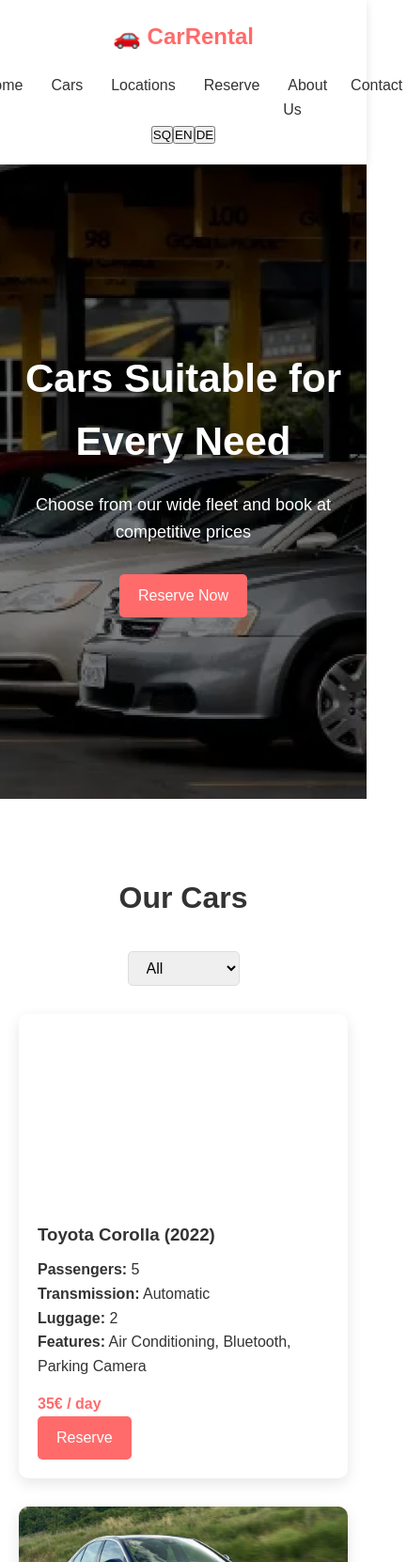
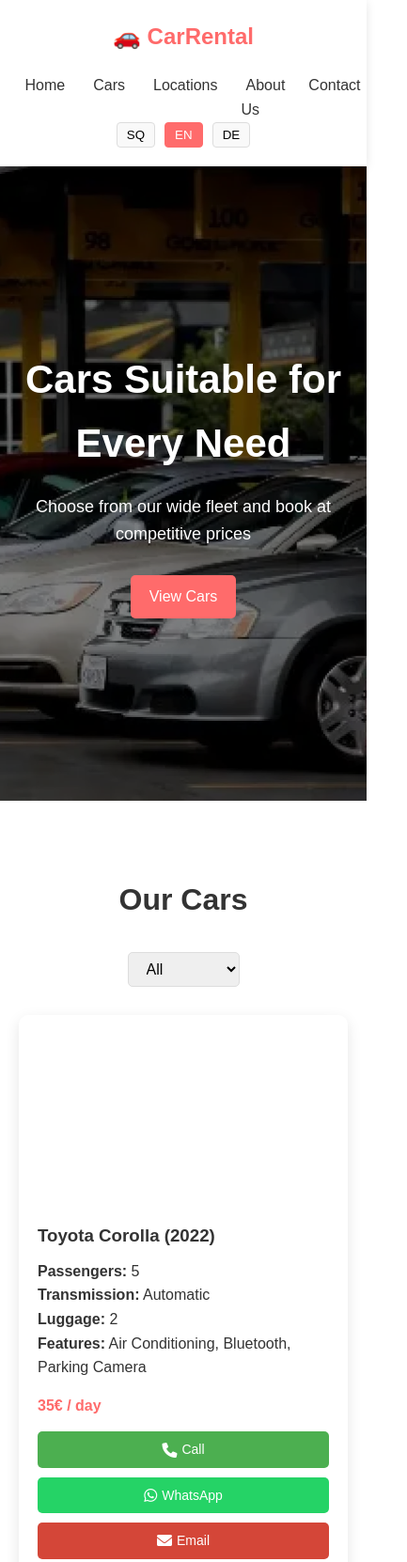
Before and after one commit to Arlindo536/CarRental, a plain HTML site: page index.html in a window 390 px wide. Shown: the top 1662 px of the page at 94% size, 433 px wide, since content can reach past the window. Drawn offline with Linux system fonts and the light colour scheme; some packages are replaced by stand-ins of ours.

Commit message:
Updating main page

```diff
--- a/index.html
+++ b/index.html
@@ -5,6 +5,7 @@
     <meta name="viewport" content="width=device-width, initial-scale=1.0">
     <title>CarRental - Marrja me qira të makinave</title>
     <link rel="stylesheet" href="styles.css">
+    <link rel="stylesheet" href="https://cdnjs.cloudflare.com/ajax/libs/font-awesome/6.0.0-beta3/css/all.min.css">
     <script src="https://maps.googleapis.com/maps/api/js?key=YOUR_API_KEY&callback=initMap" defer></script>
 </head>
 <body>
@@ -19,7 +20,6 @@
                     <li><a href="#home" data-i18n="nav_home">Kryefaqja</a></li>
                     <li><a href="#cars" data-i18n="nav_cars">Makinat</a></li>
                     <li><a href="#locations" data-i18n="nav_locations">Lokacionet</a></li>
-                    <li><a href="#reservation" data-i18n="nav_reservation">Rezervo</a></li>
                     <li><a href="#about" data-i18n="nav_about">Rreth Nesh</a></li>
                     <li><a href="#contact" data-i18n="nav_contact">Kontakt</a></li>
                 </ul>
@@ -34,7 +34,7 @@
             <div class="hero-content">
                 <h2 data-i18n="hero_title">Makina të Përshtatshme për Çdo Nevojë</h2>
                 <p data-i18n="hero_subtitle">Zgjidhni nga flota jonë e gjerë dhe rezervoni me çmime konkurruese</p>
-                <a href="#reservation" class="btn" data-i18n="hero_button">Rezervo Tani</a>
+                <a href="#cars" class="btn" data-i18n="hero_button">Shiko Makinat</a>
             </div>
         </div>
     </section>
@@ -68,52 +68,15 @@
             <div class="location-list">
                 <div class="location-item">
                     <h3>Tiranë</h3>
-                    <p>Rruga e ..., Nr. 23, Tiranë</p>
+                    <p>Rruga e Durrësit, Nr. 23, Tiranë</p>
                     <p><span data-i18n="location_hours">Orari</span>: 08:00 - 20:00, E Hënë - E Dielë</p>
                 </div>
-
+                <div class="location-item">
+                    <h3>Aeroporti i Tiranës</h3>
+                    <p>Terminali i Mbërritjeve, Rinas</p>
+                    <p><span data-i18n="location_hours">Orari</span>: 24/7</p>
+                </div>
             </div>
-        </div>
-    </section>
-
-    <!-- Reservation Section -->
-    <section id="reservation" class="reservation-section">
-        <div class="container">
-            <h2 data-i18n="reservation_title">Rezervo Tani</h2>
-            <form id="reservation-form">
-                <div class="form-group">
-                    <label for="pickup-location" data-i18n="pickup_location">Lokacioni i Marrjes</label>
-                    <select id="pickup-location" required>
-                        <option value="" data-i18n="select_location">Zgjidhni lokacionin</option>
-                        <option value="qender">Qendra Tiranë</option>
-                        <option value="aeroport">Aeroporti i Tiranës</option>
-                    </select>
-                </div>
-                <div class="form-group">
-                    <label for="pickup-date" data-i18n="pickup_date">Data e Marrjes</label>
-                    <input type="date" id="pickup-date" required>
-                </div>
-                <div class="form-group">
-                    <label for="pickup-time" data-i18n="pickup_time">Ora e Marrjes</label>
-                    <input type="time" id="pickup-time" required>
-                </div>
-                <div class="form-group">
-                    <label for="return-date" data-i18n="return_date">Data e Dorëzimit</label>
-                    <input type="date" id="return-date" required>
-                </div>
-                <div class="form-group">
-                    <label for="return-time" data-i18n="return_time">Ora e Dorëzimit</label>
-                    <input type="time" id="return-time" required>
-                </div>
-                <div class="form-group">
-                    <label for="selected-car" data-i18n="select_car">Zgjidhni Makinën</label>
-                    <select id="selected-car" required>
-                        <option value="" data-i18n="select_car">Zgjidhni makinën</option>
-                        <!-- Car options will be populated with JavaScript -->
-                    </select>
-                </div>
-                <button type="submit" class="btn" data-i18n="continue_reservation">Vazhdo me Rezervimin</button>
-            </form>
         </div>
     </section>
 
@@ -148,11 +111,15 @@
             <div class="contact-info">
                 <div class="contact-item">
                     <h3 data-i18n="contact_phone">Telefon</h3>
-                    <p>+355 69 123 4567</p>
+                    <p><a href="tel:+355 69 123 4567">+355 69 123 4567</a></p>
                 </div>
                 <div class="contact-item">
                     <h3 data-i18n="contact_email">Email</h3>
-                    <p>info@carrental.al</p>
+                    <p><a href="mailto:info@carrental.al">info@carrental.al</a></p>
+                </div>
+                <div class="contact-item">
+                    <h3>WhatsApp</h3>
+                    <p><a href="https://wa.me/355691234567" target="_blank">+355 69 123 4567</a></p>
                 </div>
                 <div class="contact-item">
                     <h3 data-i18n="contact_social">Rrjete Sociale</h3>
--- a/language.js
+++ b/language.js
@@ -4,12 +4,11 @@ const translations = {
         'nav_home': 'Kryefaqja',
         'nav_cars': 'Makinat',
         'nav_locations': 'Lokacionet',
-        'nav_reservation': 'Rezervo',
         'nav_about': 'Rreth Nesh',
         'nav_contact': 'Kontakt',
         'hero_title': 'Makina të Përshtatshme për Çdo Nevojë',
         'hero_subtitle': 'Zgjidhni nga flota jonë e gjerë dhe rezervoni me çmime konkurruese',
-        'hero_button': 'Rezervo Tani',
+        'hero_button': 'Shiko Makinat',
         'cars_title': 'Prezantimi i Makinave',
         'car_filter_all': 'Të gjitha',
         'car_filter_economy': 'Ekonomik',
@@ -21,18 +20,12 @@ const translations = {
         'car_luggage': 'Valixhe',
         'car_features': 'Veçori',
         'car_price_day': '€ / ditë',
-        'car_reserve': 'Rezervo',
+        'contact_us': 'Na Kontaktoni',
+        'call_us': 'Telefono',
+        'whatsapp_us': 'WhatsApp',
+        'email_us': 'Email',
         'locations_title': 'Lokacionet Tona',
         'location_hours': 'Orari',
-        'reservation_title': 'Rezervo Tani',
-        'pickup_location': 'Lokacioni i Marrjes',
-        'pickup_date': 'Data e Marrjes',
-        'pickup_time': 'Ora e Marrjes',
-        'return_date': 'Data e Dorëzimit',
-        'return_time': 'Ora e Dorëzimit',
-        'select_car': 'Zgjidhni Makinën',
-        'select_location': 'Zgjidhni lokacionin',
-        'continue_reservation': 'Vazhdo me Rezervimin',
         'about_title': 'Rreth Nesh',
         'about_history': 'Historia Jonë',
         'about_history_text': 'CarRental është një platformë moderne për marrjen me qira të makinave, e ndërtuar për të ofruar një përvojë të thjeshtë dhe të shpejtë. Ne kemi filluar aktivitetin tonë në vitin 2018 me një flotë të vogël prej 5 makinash dhe tani kemi arritur të zgjerojmë flotën tonë në më shumë se 50 makina.',
@@ -42,6 +35,7 @@ const translations = {
         'contact_title': 'Na Kontaktoni',
         'contact_phone': 'Telefon',
         'contact_email': 'Email',
+        'contact_whatsapp': 'WhatsApp',
         'contact_social': 'Rrjete Sociale',
         'contact_message': 'Na Dërgoni një Mesazh',
         'contact_name': 'Emri',
@@ -49,19 +43,17 @@ const translations = {
         'contact_send': 'Dërgo',
         'footer_copyright': '© 2023 CarRental. Të gjitha të drejtat e rezervuara.',
         'no_cars_found': 'Nuk u gjetën makina që përputhen me kriteret e kërkimit.',
-        'reservation_success': 'Rezervimi juaj u pranua! Do t\'ju kontaktojmë së shpejti për konfirmimin.',
         'message_sent': 'Mesazhi juaj u dërgua! Do t\'ju kontaktojmë së shpejti.'
     },
     'en': { // English
         'nav_home': 'Home',
         'nav_cars': 'Cars',
         'nav_locations': 'Locations',
-        'nav_reservation': 'Reserve',
         'nav_about': 'About Us',
         'nav_contact': 'Contact',
         'hero_title': 'Cars Suitable for Every Need',
         'hero_subtitle': 'Choose from our wide fleet and book at competitive prices',
-        'hero_button': 'Reserve Now',
+        'hero_button': 'View Cars',
         'cars_title': 'Our Cars',
         'car_filter_all': 'All',
         'car_filter_economy': 'Economy',
@@ -73,18 +65,12 @@ const translations = {
         'car_luggage': 'Luggage',
         'car_features': 'Features',
         'car_price_day': '€ / day',
-        'car_reserve': 'Reserve',
+        'contact_us': 'Contact Us',
+        'call_us': 'Call',
+        'whatsapp_us': 'WhatsApp',
+        'email_us': 'Email',
         'locations_title': 'Our Locations',
         'location_hours': 'Hours',
-        'reservation_title': 'Reserve Now',
-        'pickup_location': 'Pickup Location',
-        'pickup_date': 'Pickup Date',
-        'pickup_time': 'Pickup Time',
-        'return_date': 'Return Date',
-        'return_time': 'Return Time',
-        'select_car': 'Select Car',
-        'select_location': 'Select location',
-        'continue_reservation': 'Continue with Reservation',
         'about_title': 'About Us',
         'about_history': 'Our History',
         'about_history_text': 'CarRental is a modern platform for car rental, built to provide a simple and fast experience. We started our activity in 2018 with a small fleet of 5 cars and now we have managed to expand our fleet to more than 50 cars.',
@@ -94,6 +80,7 @@ const translations = {
         'contact_title': 'Contact Us',
         'contact_phone': 'Phone',
         'contact_email': 'Email',
+        'contact_whatsapp': 'WhatsApp',
         'contact_social': 'Social Networks',
         'contact_message': 'Send Us a Message',
         'contact_name': 'Name',
@@ -101,19 +88,17 @@ const translations = {
         'contact_send': 'Send',
         'footer_copyright': '© 2023 CarRental. All rights reserved.',
         'no_cars_found': 'No cars found matching the search criteria.',
-        'reservation_success': 'Your reservation has been accepted! We will contact you soon for confirmation.',
         'message_sent': 'Your message has been sent! We will contact you soon.'
     },
     'de': { // German
         'nav_home': 'Startseite',
         'nav_cars': 'Autos',
         'nav_locations': 'Standorte',
-        'nav_reservation': 'Reservieren',
         'nav_about': 'Über Uns',
         'nav_contact': 'Kontakt',
         'hero_title': 'Fahrzeuge für jeden Bedarf',
         'hero_subtitle': 'Wählen Sie aus unserer großen Flotte und buchen Sie zu wettbewerbsfähigen Preisen',
-        'hero_button': 'Jetzt Reservieren',
+        'hero_button': 'Autos Ansehen',
         'cars_title': 'Unsere Autos',
         'car_filter_all': 'Alle',
         'car_filter_economy': 'Wirtschaft',
@@ -125,18 +110,12 @@ const translations = {
         'car_luggage': 'Gepäck',
         'car_features': 'Funktionen',
         'car_price_day': '€ / Tag',
-        'car_reserve': 'Reservieren',
+        'contact_us': 'Kontaktieren Sie uns',
+        'call_us': 'Anrufen',
+        'whatsapp_us': 'WhatsApp',
+        'email_us': 'Email',
         'locations_title': 'Unsere Standorte',
         'location_hours': 'Öffnungszeiten',
-        'reservation_title': 'Jetzt Reservieren',
-        'pickup_location': 'Abholort',
-        'pickup_date': 'Abholdatum',
-        'pickup_time': 'Abholzeit',
-        'return_date': 'Rückgabedatum',
-        'return_time': 'Rückgabezeit',
-        'select_car': 'Auto Auswählen',
-        'select_location': 'Standort auswählen',
-        'continue_reservation': 'Mit Reservierung Fortfahren',
         'about_title': 'Über Uns',
         'about_history': 'Unsere Geschichte',
         'about_history_text': 'CarRental ist eine moderne Plattform für Autovermietungen, die entwickelt wurde, um ein einfaches und schnelles Erlebnis zu bieten. Wir haben unsere Tätigkeit im Jahr 2018 mit einer kleinen Flotte von 5 Autos begonnen und konnten unsere Flotte mittlerweile auf mehr als 50 Autos erweitern.',
@@ -146,6 +125,7 @@ const translations = {
         'contact_title': 'Kontaktieren Sie Uns',
         'contact_phone': 'Telefon',
         'contact_email': 'E-Mail',
+        'contact_whatsapp': 'WhatsApp',
         'contact_social': 'Soziale Netzwerke',
         'contact_message': 'Senden Sie uns eine Nachricht',
         'contact_name': 'Name',
@@ -153,7 +133,6 @@ const translations = {
         'contact_send': 'Senden',
         'footer_copyright': '© 2023 CarRental. Alle Rechte vorbehalten.',
         'no_cars_found': 'Keine Autos gefunden, die den Suchkriterien entsprechen.',
-        'reservation_success': 'Ihre Reservierung wurde angenommen! Wir werden Sie bald für die Bestätigung kontaktieren.',
         'message_sent': 'Ihre Nachricht wurde gesendet! Wir werden Sie bald kontaktieren.'
     }
 };
@@ -282,7 +261,9 @@ function displayCars(filter = '') {
         const translatedLuggage = translations[currentLanguage]['car_luggage'] || 'Luggage';
         const translatedFeatures = translations[currentLanguage]['car_features'] || 'Features';
         const translatedPriceDay = translations[currentLanguage]['car_price_day'] || '€ / day';
-        const translatedReserve = translations[currentLanguage]['car_reserve'] || 'Reserve';
+        const translatedCall = translations[currentLanguage]['call_us'] || 'Call';
+        const translatedWhatsApp = translations[currentLanguage]['whatsapp_us'] || 'WhatsApp';
+        const translatedEmail = translations[currentLanguage]['email_us'] || 'Email';
 
         // Get translated transmission type
         let transmissionText = car.transmission;
@@ -305,16 +286,14 @@ function displayCars(filter = '') {
                 <p><strong>${translatedLuggage}:</strong> ${car.luggage}</p>
                 <p><strong>${translatedFeatures}:</strong> ${translateFeatures(car.features, currentLanguage)}</p>
                 <p class="car-price">${car.price}${translatedPriceDay}</p>
-                <a href="#reservation" class="btn" data-car-id="${car.id}">${translatedReserve}</a>
+                <div class="contact-buttons">
+                    <a href="tel:${contactInfo.phone}" class="contact-btn phone-btn"><i class="fas fa-phone"></i> ${translatedCall}</a>
+                    <a href="https://wa.me/${contactInfo.whatsapp.replace(/\s+/g, '')}" class="contact-btn whatsapp-btn" target="_blank"><i class="fab fa-whatsapp"></i> ${translatedWhatsApp}</a>
+                    <a href="mailto:${contactInfo.email}?subject=Interes për ${car.name}&body=Përshëndetje, jam i interesuar për makinën ${car.name} me çmim ${car.price}€ / ditë. Ju lutem më kontaktoni për të diskutuar në detaje." class="contact-btn email-btn"><i class="fas fa-envelope"></i> ${translatedEmail}</a>
+                </div>
             </div>
         `;
         carsContainer.appendChild(carElement);
-
-        // Add event listener to reservation button
-        const reserveBtn = carElement.querySelector('.btn');
-        reserveBtn.addEventListener('click', function() {
-            document.getElementById('selected-car').value = car.id;
-        });
     });
 
     // If no cars match the filter
@@ -322,19 +301,6 @@ function displayCars(filter = '') {
         const noResultsMessage = translations[currentLanguage]['no_cars_found'] || 'No cars found matching the search criteria.';
         carsContainer.innerHTML = `<p>${noResultsMessage}</p>`;
     }
-
-    // Populate car options in reservation form
-    const carSelect = document.getElementById('selected-car');
-    const selectCarText = translations[currentLanguage]['select_car'] || 'Select Car';
-    const priceDay = translations[currentLanguage]['car_price_day'] || '€ / day';
-
-    carSelect.innerHTML = `<option value="">${selectCarText}</option>`;
-    cars.forEach(car => {
-        const option = document.createElement('option');
-        option.value = car.id;
-        option.textContent = `${car.name} (${car.price}${priceDay})`;
-        carSelect.appendChild(option);
-    });
 }
 
 // Helper function to translate car features
@@ -351,7 +317,11 @@ function translateFeatures(features, language) {
             'Sedilje Lëkure': 'Leather Seats',
             'Sensorë Parkimi': 'Parking Sensors',
             '4x4': '4x4',
-            'Kamera 360': '360 Camera'
+            'Kamera 360': '360 Camera',
+            'Android Auto': 'Android Auto',
+            'Autopilot': 'Autopilot',
+            'Kamerat': 'Cameras',
+            'Karikues': 'Charger'
         },
         'de': {
             'Klimë': 'Klimaanlage',
@@ -361,7 +331,11 @@ function translateFeatures(features, language) {
             'Sedilje Lëkure': 'Ledersitze',
             'Sensorë Parkimi': 'Parksensoren',
             '4x4': '4x4',
-            'Kamera 360': '360-Grad-Kamera'
+            'Kamera 360': '360-Grad-Kamera',
+            'Android Auto': 'Android Auto',
+            'Autopilot': 'Autopilot',
+            'Kamerat': 'Kameras',
+            'Karikues': 'Ladegerät'
         }
     };
 
--- a/script.js
+++ b/script.js
@@ -71,6 +71,79 @@ const cars = [
         price: 90,
         image: 'bmw-x5.jpg',
         features: ['Klimë', 'Navigacion', 'Sedilje Lëkure', 'Kamera 360']
+    },
+    // Additional cars
+    {
+        id: 7,
+        name: 'Audi A4',
+        type: 'luksoz',
+        year: 2022,
+        passengers: 5,
+        transmission: 'Automatike',
+        luggage: 3,
+        price: 70,
+        image: 'audi-a4.jpg',
+        features: ['Klimë', 'Navigacion', 'Sedilje Lëkure', 'Bluetooth']
+    },
+    {
+        id: 8,
+        name: 'Skoda Octavia',
+        type: 'ekonomik',
+        year: 2021,
+        passengers: 5,
+        transmission: 'Automatike',
+        luggage: 3,
+        price: 45,
+        image: 'skoda-octavia.jpg',
+        features: ['Klimë', 'Bluetooth', 'Android Auto']
+    },
+    {
+        id: 9,
+        name: 'Hyundai Tucson',
+        type: 'suv',
+        year: 2023,
+        passengers: 5,
+        transmission: 'Automatike',
+        luggage: 4,
+        price: 60,
+        image: 'hyundai-tucson.jpg',
+        features: ['Klimë', 'Bluetooth', 'Kamera Parkimi', 'Navigacion']
+    },
+    {
+        id: 10,
+        name: 'Renault Clio',
+        type: 'ekonomik',
+        year: 2022,
+        passengers: 5,
+        transmission: 'Manuale',
+        luggage: 2,
+        price: 32,
+        image: 'renault-clio.jpg',
+        features: ['Klimë', 'Bluetooth', 'Sensorë Parkimi']
+    },
+    {
+        id: 11,
+        name: 'Peugeot 3008',
+        type: 'suv',
+        year: 2022,
+        passengers: 5,
+        transmission: 'Automatike',
+        luggage: 4,
+        price: 55,
+        image: 'peugeot-3008.jpg',
+        features: ['Klimë', 'Navigacion', 'Bluetooth', 'Kamera Parkimi']
+    },
+    {
+        id: 12,
+        name: 'Tesla Model 3',
+        type: 'luksoz',
+        year: 2023,
+        passengers: 5,
+        transmission: 'Automatike',
+        luggage: 2,
+        price: 85,
+        image: 'tesla-model3.jpg',
+        features: ['Autopilot', 'Navigacion', 'Kamerat', 'Karikues']
     }
 ];
 
@@ -92,6 +165,13 @@ const locations = [
     }
 ];
 
+// Company contact info
+const contactInfo = {
+    phone: '+355 69 123 4567',
+    whatsapp: '+355 69 123 4567',
+    email: 'info@carrental.al'
+};
+
 // Initialize the application
 document.addEventListener('DOMContentLoaded', function() {
     // Display cars
@@ -99,9 +179,6 @@ document.addEventListener('DOMContentLoaded', function() {
 
     // Setup car filter
     document.getElementById('car-type').addEventListener('change', filterCars);
-
-    // Setup reservation form
-    setupReservationForm();
 
     // Initialize contact form
     setupContactForm();
@@ -128,75 +205,26 @@ function displayCars(filter = '') {
                 <p><strong>Valixhe:</strong> ${car.luggage}</p>
                 <p><strong>Veçori:</strong> ${car.features.join(', ')}</p>
                 <p class="car-price">${car.price}€ / ditë</p>
-                <a href="#reservation" class="btn" data-car-id="${car.id}">Rezervo</a>
+                <div class="contact-buttons">
+                    <a href="tel:${contactInfo.phone}" class="contact-btn phone-btn"><i class="fas fa-phone"></i> Telefono</a>
+                    <a href="https://wa.me/${contactInfo.whatsapp.replace(/\s+/g, '')}" class="contact-btn whatsapp-btn" target="_blank"><i class="fab fa-whatsapp"></i> WhatsApp</a>
+                    <a href="mailto:${contactInfo.email}?subject=Interes për ${car.name}&body=Përshëndetje, jam i interesuar për makinën ${car.name} me çmim ${car.price}€ / ditë. Ju lutem më kontaktoni për të diskutuar në detaje." class="contact-btn email-btn"><i class="fas fa-envelope"></i> Email</a>
+                </div>
             </div>
         `;
         carsContainer.appendChild(carElement);
-
-        // Add event listener to reservation button
-        const reserveBtn = carElement.querySelector('.btn');
-        reserveBtn.addEventListener('click', function() {
-            document.getElementById('selected-car').value = car.id;
-        });
     });
 
     // If no cars match the filter
     if (filteredCars.length === 0) {
         carsContainer.innerHTML = '<p>Nuk u gjetën makina që përputhen me kriteret e kërkimit.</p>';
     }
-
-    // Populate car options in reservation form
-    const carSelect = document.getElementById('selected-car');
-    carSelect.innerHTML = '<option value="">Zgjidhni makinën</option>';
-    cars.forEach(car => {
-        const option = document.createElement('option');
-        option.value = car.id;
-        option.textContent = `${car.name} (${car.price}€ / ditë)`;
-        carSelect.appendChild(option);
-    });
 }
 
 // Function to filter cars
 function filterCars() {
     const filter = document.getElementById('car-type').value;
     displayCars(filter);
-}
-
-// Setup reservation form
-function setupReservationForm() {
-    const form = document.getElementById('reservation-form');
-
-    // Set minimum dates for the date inputs
-    const today = new Date();
-    const tomorrow = new Date(today);
-    tomorrow.setDate(today.getDate() + 1);
-
-    const pickupDateInput = document.getElementById('pickup-date');
-    const returnDateInput = document.getElementById('return-date');
-
-    pickupDateInput.min = formatDate(today);
-    returnDateInput.min = formatDate(tomorrow);
-
-    // Make return date at least one day after pickup date
-    pickupDateInput.addEventListener('change', function() {
-        const pickupDate = new Date(this.value);
-        const nextDay = new Date(pickupDate);
-        nextDay.setDate(pickupDate.getDate() + 1);
-        returnDateInput.min = formatDate(nextDay);
-
-        // Reset return date if it's before the new minimum
-        if (new Date(returnDateInput.value) < nextDay) {
-            returnDateInput.value = formatDate(nextDay);
-        }
-    });
-
-    // Handle form submission
-    form.addEventListener('submit', function(e) {
-        e.preventDefault();
-        // In a real application, you would send this data to a server
-        alert('Rezervimi juaj u pranua! Do t\'ju kontaktojmë së shpejti për konfirmimin.');
-        form.reset();
-    });
 }
 
 // Setup contact form
@@ -208,14 +236,6 @@ function setupContactForm() {
         alert('Mesazhi juaj u dërgua! Do t\'ju kontaktojmë së shpejti.');
         form.reset();
     });
-}
-
-// Helper function to format date as YYYY-MM-DD
-function formatDate(date) {
-    const year = date.getFullYear();
-    const month = String(date.getMonth() + 1).padStart(2, '0');
-    const day = String(date.getDate()).padStart(2, '0');
-    return `${year}-${month}-${day}`;
 }
 
 // Google Maps initialization
--- a/styles.css
+++ b/styles.css
@@ -162,6 +162,49 @@ nav ul li a:hover {
     font-weight: bold;
     color: #ff6b6b;
     margin-top: 15px;
+    margin-bottom: 15px;
+}
+
+/* Contact buttons in car cards */
+.contact-buttons {
+    display: flex;
+    flex-wrap: wrap;
+    gap: 10px;
+    margin-top: 15px;
+}
+
+.contact-btn {
+    flex: 1;
+    padding: 8px 12px;
+    border-radius: 5px;
+    color: white;
+    text-align: center;
+    font-size: 14px;
+    display: flex;
+    align-items: center;
+    justify-content: center;
+    gap: 5px;
+    transition: opacity 0.3s;
+}
+
+.contact-btn:hover {
+    opacity: 0.9;
+}
+
+.phone-btn {
+    background-color: #4CAF50;
+}
+
+.whatsapp-btn {
+    background-color: #25D366;
+}
+
+.email-btn {
+    background-color: #D44638;
+}
+
+.contact-btn i {
+    font-size: 16px;
 }
 
 /* Locations Section */
@@ -191,45 +234,6 @@ nav ul li a:hover {
 .location-item h3 {
     margin-bottom: 10px;
     color: #ff6b6b;
-}
-
-/* Reservation Section */
-.reservation-section {
-    background-color: #f9f9f9;
-}
-
-#reservation-form {
-    max-width: 700px;
-    margin: 0 auto;
-    display: grid;
-    grid-template-columns: 1fr 1fr;
-    gap: 20px;
-}
-
-.form-group {
-    margin-bottom: 20px;
-}
-
-.form-group label {
-    display: block;
-    margin-bottom: 8px;
-    font-weight: 500;
-}
-
-.form-group input,
-.form-group select,
-.form-group textarea {
-    width: 100%;
-    padding: 10px;
-    border: 1px solid #ddd;
-    border-radius: 5px;
-    font-size: 16px;
-}
-
-#reservation-form button {
-    grid-column: span 2;
-    justify-self: center;
-    margin-top: 20px;
 }
 
 /* About Section */
@@ -279,6 +283,26 @@ nav ul li a:hover {
     text-align: center;
 }
 
+.form-group {
+    margin-bottom: 20px;
+}
+
+.form-group label {
+    display: block;
+    margin-bottom: 8px;
+    font-weight: 500;
+}
+
+.form-group input,
+.form-group select,
+.form-group textarea {
+    width: 100%;
+    padding: 10px;
+    border: 1px solid #ddd;
+    border-radius: 5px;
+    font-size: 16px;
+}
+
 #contact-form .form-group:last-of-type {
     margin-bottom: 20px;
 }
@@ -296,6 +320,31 @@ footer {
     padding: 20px 0;
 }
 
+/* Language selector */
+.language-selector {
+    display: flex;
+    gap: 10px;
+}
+
+.language-selector button {
+    padding: 5px 10px;
+    border: 1px solid #ddd;
+    background-color: #f9f9f9;
+    border-radius: 4px;
+    cursor: pointer;
+    transition: background-color 0.3s;
+}
+
+.language-selector button.active {
+    background-color: #ff6b6b;
+    color: white;
+    border-color: #ff6b6b;
+}
+
+.language-selector button:hover:not(.active) {
+    background-color: #f0f0f0;
+}
+
 /* Responsive styles */
 @media (max-width: 768px) {
     header .container {
@@ -310,11 +359,7 @@ footer {
         grid-template-columns: 1fr;
     }
 
-    #reservation-form {
-        grid-template-columns: 1fr;
-    }
-
-    #reservation-form button {
-        grid-column: 1;
+    .contact-buttons {
+        flex-direction: column;
     }
 }
```
Also changed, not shown: 1 other file.
